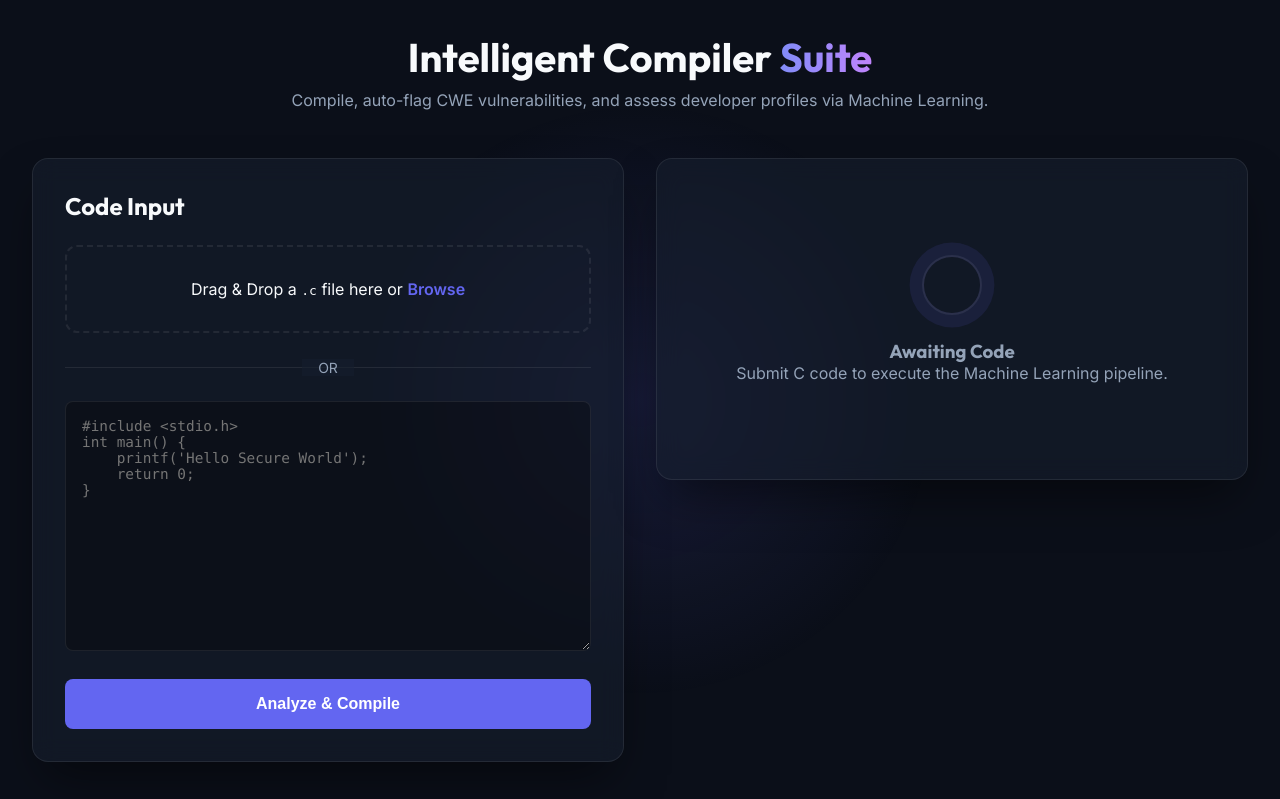
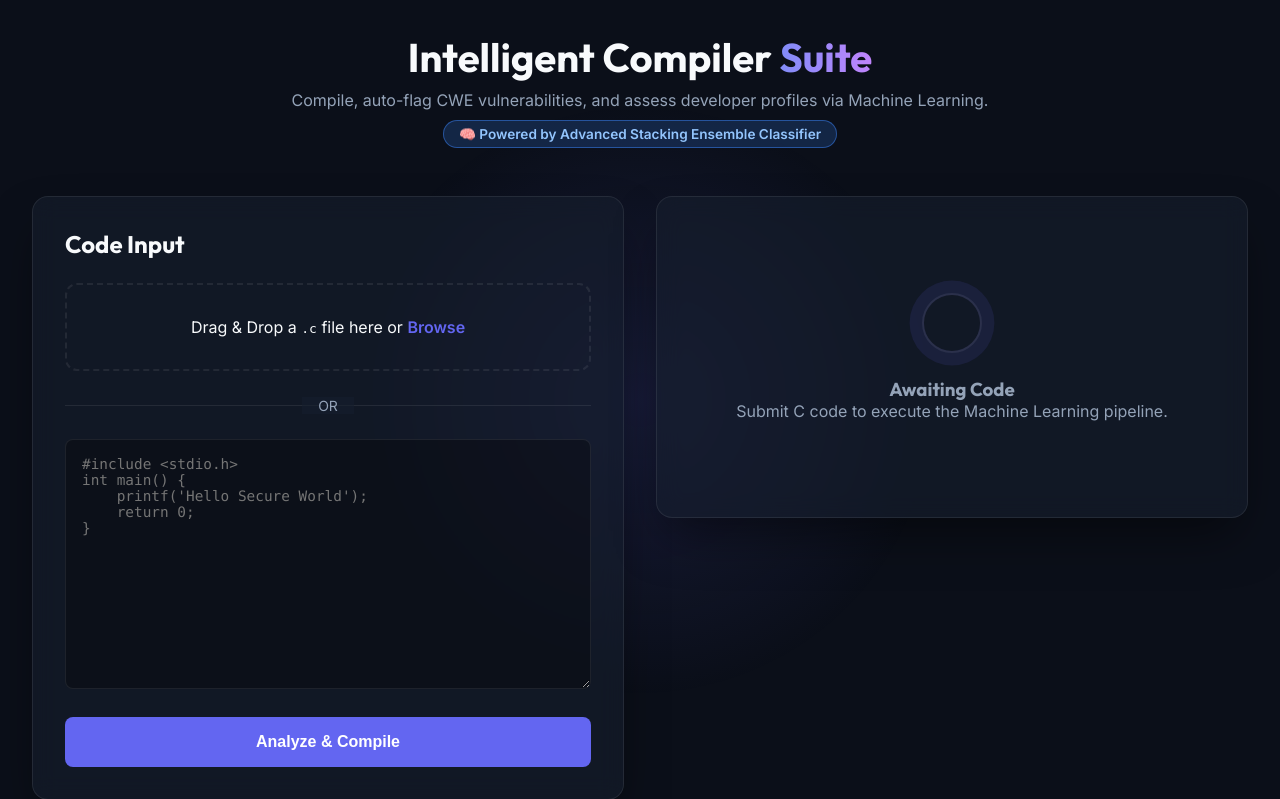
Before and after one commit to 24CSB0A38/Compiler-Design, a Flask app: page / in a window 1280 px wide. Shown: the top 799 px of the page. Before the commit the page ends 762 px from the top, so only its background shows below. Run offline with Flask 3, Linux system fonts and the light colour scheme.

Commit message:
UI: Add visual badge for Advanced Stacking Ensemble Classifier

```diff
--- a/webapp/templates/index.html
+++ b/webapp/templates/index.html
@@ -17,6 +17,9 @@
                 <h1>Intelligent Compiler <span>Suite</span></h1>
             </div>
             <p>Compile, auto-flag CWE vulnerabilities, and assess developer profiles via Machine Learning.</p>
+            <div style="margin-top: 10px; display: inline-block; background: rgba(59, 130, 246, 0.2); border: 1px solid rgba(59, 130, 246, 0.5); padding: 5px 15px; border-radius: 20px; font-size: 0.85rem; color: #93c5fd; font-weight: 600;">
+                🧠 Powered by Advanced Stacking Ensemble Classifier
+            </div>
         </header>
 
         <div class="layout-grid">
```
